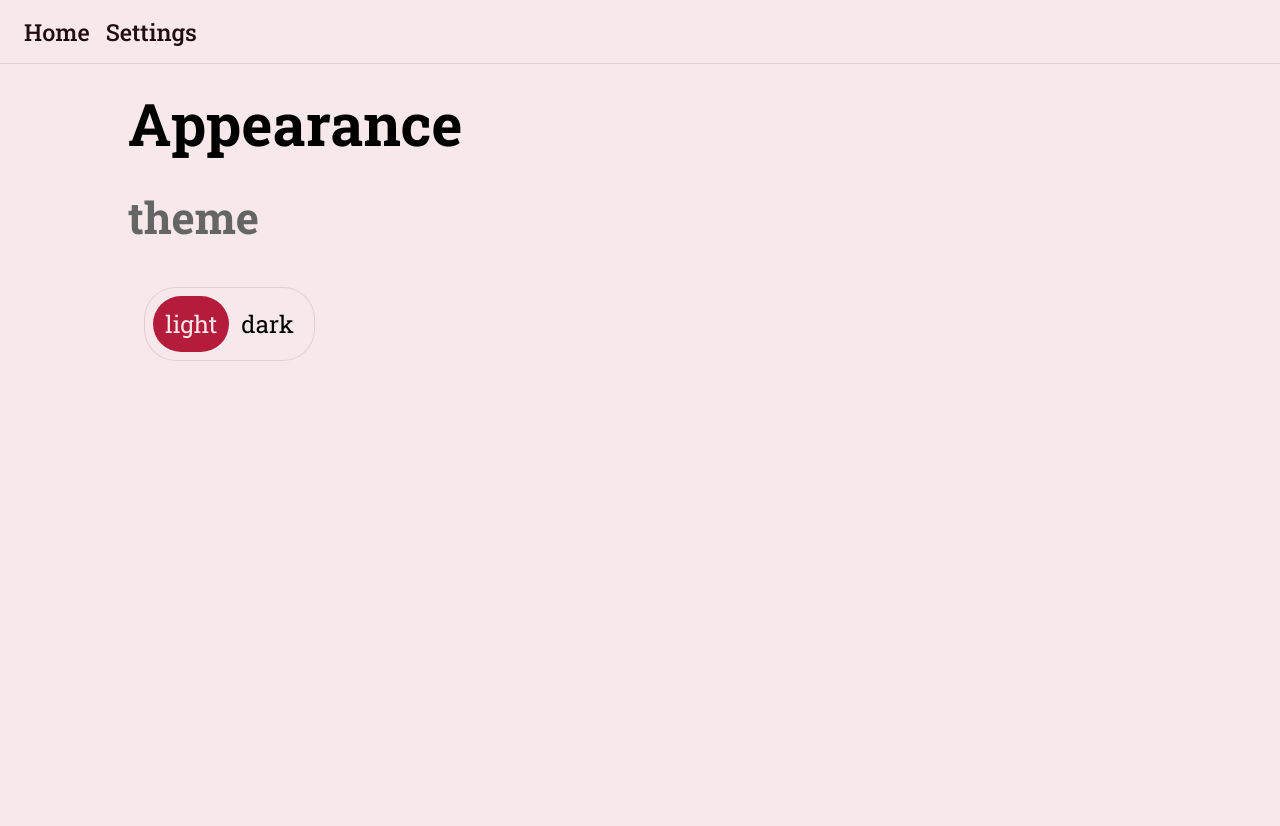
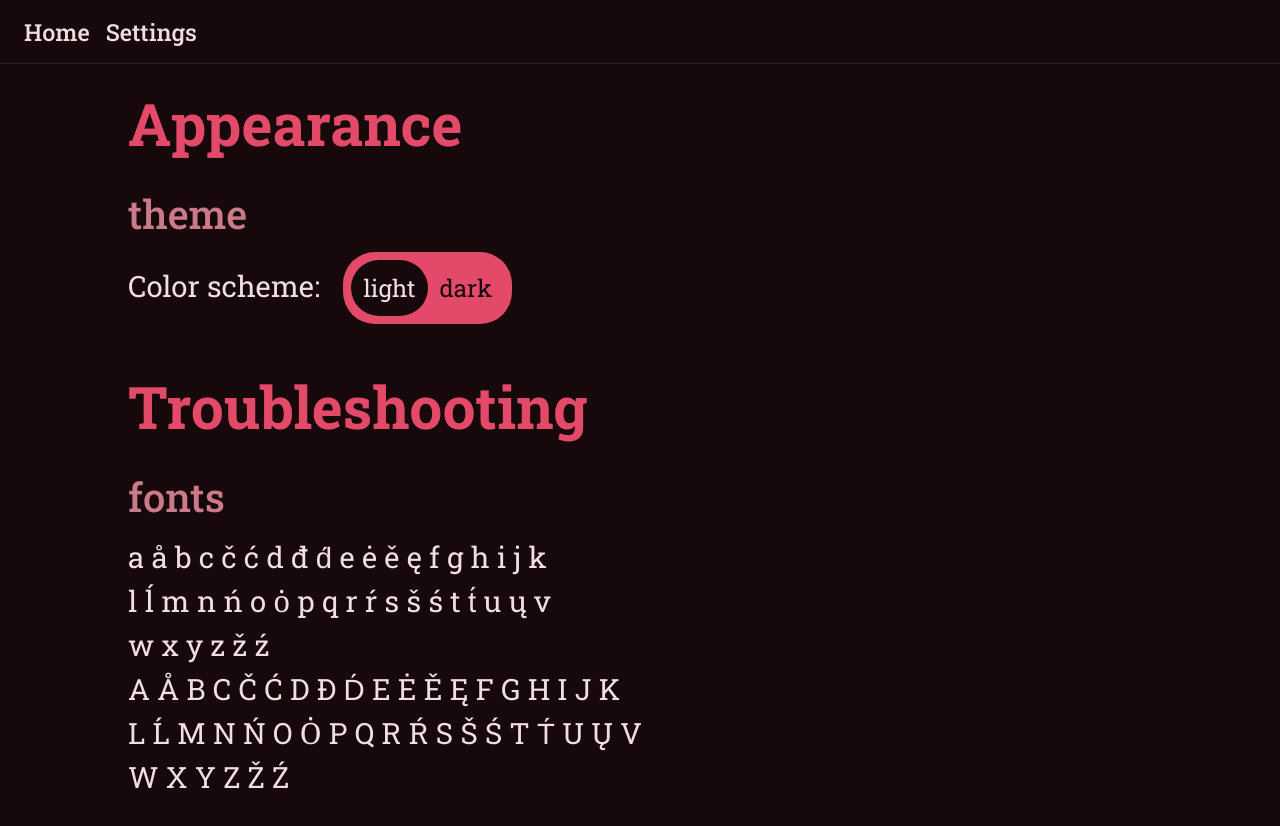
Before and after one commit to amsuu/INDP, an Angular app: page /settings in a window 1280 px wide. Shown: the top 826 px of the page. Before the commit the page ends 800 px from the top, so only its background shows below. Built offline with nearby package versions, Linux system fonts and the light colour scheme.

Commit message:
UI improvements + backup before theme switching

```diff
--- a/src/_variables.scss
+++ b/src/_variables.scss
@@ -1,4 +1,7 @@
 @use 'sass:color';
+
+$theme: dark;
+
 
 $font-sans: 'Noto Sans', 'Helvetica', 'Arial', sans-serif;
 $font-serif: 'Roboto Slab', 'Noto Serif', 'Helvetica', 'Arial', sans-serif;
@@ -6,14 +9,26 @@ $font-size: 22pt;
 $themes: (
   light: (
     text: #210d11,
+    supressed-heading: color.scale(#210d11, $whiteness: 55%), // #656565, originally color.scale(map-get(map-get($themes, $theme), text), $whiteness: 55%)
     background: #f7e8eb,
+    alt-background: darken(#f7e8eb, 35%), // #c96478, originally darken(map-get(map-get($themes, $theme), background), 35%);
+    border: rgba(0, 0, 0, 0.1),
     primary: #792032,
     secondary: #e17086,
     accent: #b51c3b,
   ),
   dark: (
     text: #f2dee2,
+    heading: #e34a69, // same as accent
+    heading-2: color.scale(#210d11, $lightness: 60%), // same as supressed-heading
+    // accent-text: color.scale(#17080b, $lightness: 55%),
+    // accent-text: color.scale(#210d11, $lightness: 55%),
+    // supressed-text: color.scale(#f2dee2, $blackness: 55%),
+    // supressed-text: color.scale(#17080b, $lightness: 55%),
+    supressed-heading: color.scale(#210d11, $lightness: 60%),
     background: #17080b,
+    alt-background: lighten(#17080b, 35%),
+    border: rgba(255, 255, 255, 0.1),
     primary: #df8698,
     secondary: #8f1e35,
     accent: #e34a69,
--- a/src/app/app.component.scss
+++ b/src/app/app.component.scss
@@ -1,3 +1,4 @@
 main {
     margin-top: 5rem;
+    margin-bottom: 5rem;
 }
--- a/src/app/home/home.component.html
+++ b/src/app/home/home.component.html
@@ -10,12 +10,6 @@ W X Y Z Ž Ź
 <h1>Level 1</h1>
 <h2>Word -> target case</h2>
 
-a å b c č ć d đ d́ e ė ě ę f g h i j k <br>
-l ĺ m n ń o ȯ p q r ŕ s š ś t t́ u ų v <br>
-w x y z ž ź <br>
-A Å B C Č Ć D Đ D́ E Ė Ě Ę F G H I J K <br>
-L Ĺ M N Ń O Ȯ P Q R Ŕ S Š Ś T T́ U Ų V <br>
-W X Y Z Ž Ź
 
 
 
--- a/src/app/settings/settings.component.html
+++ b/src/app/settings/settings.component.html
@@ -1,7 +1,17 @@
 <h1>Appearance</h1>
 <h2>theme</h2>
 
+Color scheme:
 <div class="theme-selector">
     <button id="theme-selection-light" class="active-theme">light</button>
     <button id="theme-selection-dark">dark</button>
 </div>
+
+<h1>Troubleshooting</h1>
+<h2>fonts</h2>
+a å b c č ć d đ d́ e ė ě ę f g h i j k <br>
+l ĺ m n ń o ȯ p q r ŕ s š ś t t́ u ų v <br>
+w x y z ž ź <br>
+A Å B C Č Ć D Đ D́ E Ė Ě Ę F G H I J K <br>
+L Ĺ M N Ń O Ȯ P Q R Ŕ S Š Ś T T́ U Ų V <br>
+W X Y Z Ž Ź
--- a/src/app/settings/settings.component.scss
+++ b/src/app/settings/settings.component.scss
@@ -10,33 +10,42 @@ h1 {
     margin-bottom: 1rem;
 }
 h2 {
+    font-size: $font-size + 8;
+    font-weight: 500;
     margin-top: 1rem;
-    color: color.scale(map-get(map-get($themes, light), text), $whiteness: 55%);
+    margin-bottom: 0.5rem;
+    color: map-get(map-get($themes, $theme), supressed-heading);
 }
+
+
+
+
 
 .theme-selector {
 
+
     font-size: 18pt;
 
+    background-color: map-get(map-get($themes, $theme), accent);
+    color: map-get(map-get($themes, $theme), background);
     // background-color: color.scale(map-get(map-get($themes, light), background), $whiteness: 50%);
-    background-color: map-get(map-get($themes, light), background);
-    color: map-get(map-get($themes, light), text);
     // background-color: lighten(map-get(map-get($themes, light), background), 5%);
-    border: solid 1px rgba(0, 0, 0, 0.1);
+    border: map-get(map-get($themes, $theme), border);
 
     width: fit-content;
     margin-inline-start: 1rem;
     padding: 0.5rem;
     border-radius: 2rem;
 
-    display: flex;
+    display: inline-flex;
     align-items: center;
     justify-content: center;
 
     >* {
         font-size: 18pt;
         border: none;
-        background-color: #00000000;
+        background-color: inherit;
+        color: inherit;
 
         padding: 0.75rem;
 
@@ -44,8 +53,8 @@ h2 {
 
 
         &.active-theme {
-            background-color: map-get(map-get($themes, light), accent);
-            color: map-get(map-get($themes, light), background);
+            background-color: map-get(map-get($themes, $theme), background);
+            color: map-get(map-get($themes, $theme), text);
         }
     }
 }
--- a/src/app/topbar/topbar.component.scss
+++ b/src/app/topbar/topbar.component.scss
@@ -20,7 +20,8 @@
     height: 4rem;
     padding-left: 1rem;
     padding-right: 1rem;
-    border-bottom: rgba(0, 0, 0, 0.1) solid 1px;
+    border-bottom: solid 1px map-get(map-get($themes, $theme), border);
+    // border-bottom: rgba(255, 255, 255, 0.1) solid 1px;
 
     position: absolute;
     top: 0;
@@ -28,8 +29,8 @@
     width: 100%;
 
     button {
-        background-color: map-get(map-get($themes, light), background);
-        color: map-get(map-get($themes, light), text);
+        background-color: map-get(map-get($themes, $theme), background);
+        color: map-get(map-get($themes, $theme), text);
         padding: 0.5rem;
         border: none;
         height: 100%;
@@ -42,15 +43,16 @@
         border-radius: 6px;
 
         // &:hover {
-        //     // background-color: darken(map-get(map-get($themes, light), background), 10%);
-        //     background-color: map-get(map-get($themes, light), accent);
-        //     color: map-get(map-get($themes, light), background);
+        //     // background-color: darken(map-get(map-get($themes, $theme), background), 10%);
+        //     background-color: map-get(map-get($themes, $theme), accent);
+        //     color: map-get(map-get($themes, $theme), background);
         // }
 
         &:hover {
-            // background-color: darken(map-get(map-get($themes, light), background), 10%);
-            // color: lighten(map-get(map-get($themes, light), text), 20%);
-            color: darken(map-get(map-get($themes, light), background), 35%);
+            // background-color: darken(map-get(map-get($themes, $theme), background), 10%);
+            // color: $themeen(map-get(map-get($themes, $theme), text), 20%);
+            // color: darken(map-get(map-get($themes, $theme), background), 35%);
+            color: map-get(map-get($themes, $theme), alt-background);
         }
     }
 }
--- a/src/styles.scss
+++ b/src/styles.scss
@@ -12,8 +12,8 @@ html {
 }
 
 *::selection {
-    background-color: map-get(map-get($themes, light), accent);
-    color: map-get(map-get($themes, light), background);
+    background-color: map-get(map-get($themes, $theme), accent);
+    color: map-get(map-get($themes, $theme), background);
 }
 
 body {
@@ -21,8 +21,8 @@ body {
     font-size: $font-size;
     line-height: 1.5;
 
-    background-color: map-get(map-get($themes, light), background);
-    color: map-get(map-get($themes, light), color);
+    background-color: map-get(map-get($themes, $theme), background);
+    color: map-get(map-get($themes, $theme), text);
 }
 body, body[font="sans"] {
     font-family: $font-sans;
@@ -67,6 +67,15 @@ h1, h2 {
     text-align: center;
 }
 
+h1 {
+    color: map-get(map-get($themes, $theme), accent-text);
+    color: map-get(map-get($themes, $theme), heading);
+}
+
+h2 {
+    color: map-get(map-get($themes, $theme), heading-2);
+}
+
 
 // button.accent-btn {
 //     background-color: map-get(map-get($themes, light), accent);
```
